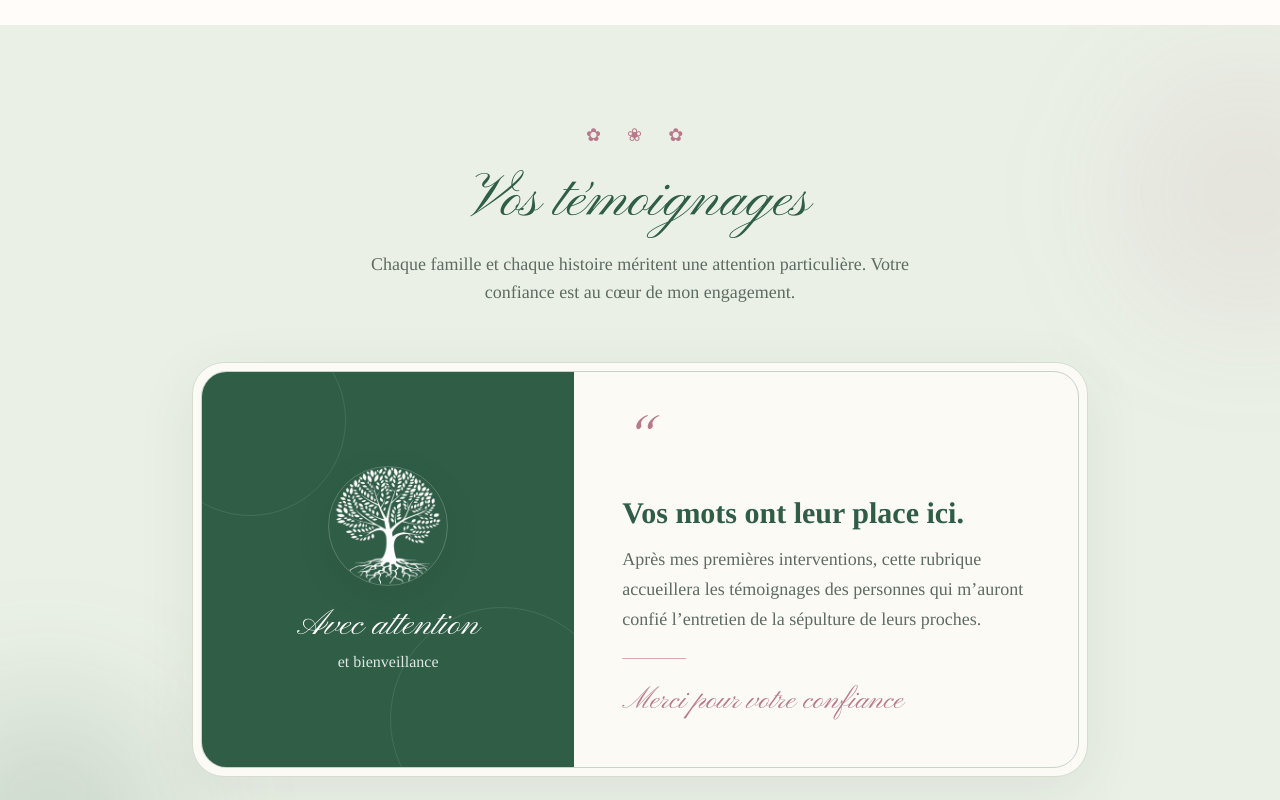
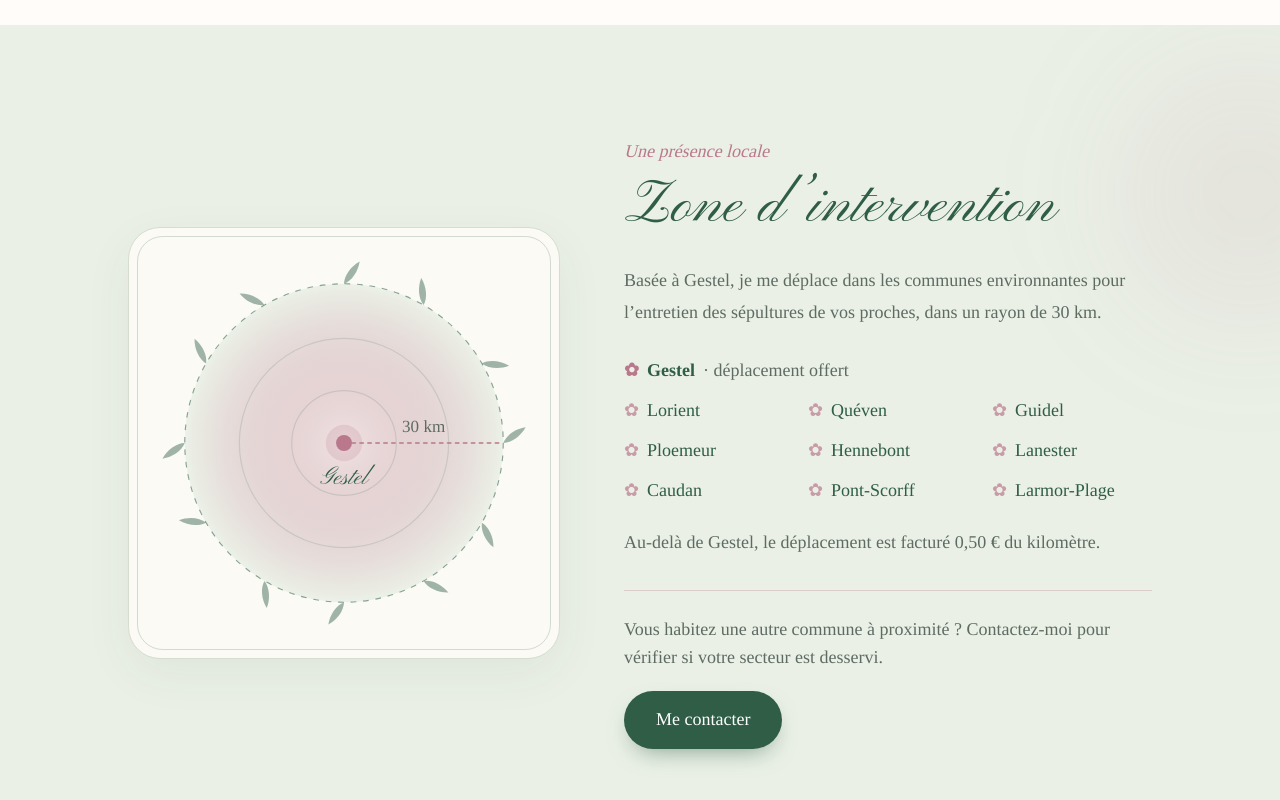
Before and after one commit to GumSurf/gardien-de-memoire, a Next.js app: page / in a window 1280 px wide. Shown: the part 6940-7740 px from the top of the page. Built offline with nearby package versions, Linux system fonts and the light colour scheme.

Commit message:
Ajoute le composant ZoneIntervention et met à jour les composants Services et Contact pour améliorer la structure et la clarté.

```diff
--- a/src/app/page.tsx
+++ b/src/app/page.tsx
@@ -7,6 +7,7 @@ import Contact from "@/components/Contact";
 import Faq from "@/components/Faq";
 import Footer from "@/components/Footer";
 import AvisClients from "@/components/AvisClients";
+import ZoneIntervention from "@/components/ZoneIntervention";
 
 
 export default function Home() {
@@ -18,6 +19,7 @@ export default function Home() {
         <About />
         <Quote />
         <Services />
+        <ZoneIntervention />
         <AvisClients />
         <Faq />
         <Contact />
--- a/src/components/AvisClients.tsx
+++ b/src/components/AvisClients.tsx
@@ -5,7 +5,7 @@ export default function AvisClients() {
     <section id="avis" className="relative overflow-hidden bg-doux px-5 py-24">
       {/* Halos décoratifs */}
       <div className="pointer-events-none absolute -right-24 top-10 h-64 w-64 rounded-full bg-rose/10 blur-3xl" aria-hidden="true" />
-      <div className="pointer-events-none absolute -bottom-20 -left-20 h-64 w-64 rounded-full bg-vert/15 blur-3xl" aria-hidden="true" />
+
 
       <div className="relative mx-auto max-w-5xl">
         <div className="mx-auto mb-14 max-w-2xl text-center">
--- a/src/components/Contact.tsx
+++ b/src/components/Contact.tsx
@@ -74,7 +74,6 @@ export default function Contact() {
               </span>
             </span>
           </a>
-
           {/* E-mail */}
           <a
             href={`mailto:${contact.mail}`}
@@ -101,7 +100,7 @@ export default function Contact() {
                 Adresse e-mail
               </span>
 
-              <span className="mt-1 block break-all font-semibold text-vert transition-colors group-hover:text-rose">
+              <span className="mt-1 block whitespace-nowrap text-xs font-semibold text-vert transition-colors group-hover:text-rose sm:text-sm">
                 {contact.mail}
               </span>
 
--- a/src/components/Services.tsx
+++ b/src/components/Services.tsx
@@ -179,7 +179,7 @@ export default function Services() {
         </header>
 
         {/* Prestations à l'unité */}
-        <div className="mt-20 sm:mt-24">
+        <div id="prestations" className="mt-20 sm:mt-24">
           <div className="mb-10 flex flex-col gap-3 sm:flex-row sm:items-end sm:justify-between">
             <div>
               <p className="text-xs font-semibold uppercase tracking-[0.25em] text-rose">
@@ -293,7 +293,7 @@ export default function Services() {
         </div>
 
         {/* Formules annuelles */}
-        <div className="mt-24 sm:mt-28">
+        <div id="formules" className="mt-24 sm:mt-28">
           <header className="mx-auto max-w-2xl text-center">
             <p className="text-xs font-semibold uppercase tracking-[0.25em] text-rose">
               02 / Toute l’année
--- /dev/null
+++ b/src/components/ZoneIntervention.tsx
@@ -0,0 +1,105 @@
+import { frais } from "@/lib/content";
+
+const villes = [
+  "Lorient", "Quéven", "Guidel", "Ploemeur", "Hennebont",
+  "Lanester", "Caudan", "Pont-Scorff", "Larmor-Plage",
+];
+
+/* Schéma de la zone (pas une carte) : Gestel au centre, rayon de 30 km */
+function SchemaZone() {
+  const feuilles = Array.from({ length: 12 }, (_, i) => i * 30);
+  return (
+    <svg viewBox="0 0 320 320" className="mx-auto w-full max-w-sm" role="img" aria-label="Schéma de la zone d’intervention : un rayon de 30 km autour de Gestel">
+      <defs>
+        <radialGradient id="zone-halo" cx="50%" cy="50%" r="50%">
+          <stop offset="0" stopColor="var(--color-rose)" stopOpacity="0.18" />
+          <stop offset="1" stopColor="var(--color-doux)" stopOpacity="0.9" />
+        </radialGradient>
+      </defs>
+
+      <circle cx="160" cy="160" r="140" fill="url(#zone-halo)" className="stroke-vert" strokeOpacity="0.55" strokeDasharray="5 6" />
+      <circle cx="160" cy="160" r="92" fill="none" className="stroke-vert" strokeOpacity="0.15" />
+      <circle cx="160" cy="160" r="46" fill="none" className="stroke-vert" strokeOpacity="0.15" />
+
+      {/* Feuilles le long du cercle */}
+      {feuilles.map((a) => (
+        <path
+          key={a}
+          d="M0 0C4-6 4-16 0-24C-4-16-4-6 0 0Z"
+          transform={`rotate(${a} 160 160) translate(160 20) rotate(${a % 60 === 0 ? 35 : -35})`}
+          className="fill-vert"
+          fillOpacity="0.45"
+        />
+      ))}
+
+      {/* Rayon de 30 km */}
+      <path d="M160 160H300" className="stroke-rose" strokeWidth="1.4" strokeDasharray="3 4" strokeLinecap="round" />
+      <text x="230" y="150" textAnchor="middle" className="fill-gris" fontSize="15">30 km</text>
+
+      {/* Gestel */}
+      <circle cx="160" cy="160" r="16" className="fill-rose" fillOpacity="0.2" />
+      <circle cx="160" cy="160" r="7" className="fill-rose" />
+      <text x="160" y="196" textAnchor="middle" className="fill-vert" fontSize="22" fontFamily="var(--font-script)">Gestel</text>
+    </svg>
+  );
+}
+
+export default function ZoneIntervention() {
+  return (
+    <section id="zone-intervention" className="relative overflow-hidden bg-doux px-5 py-24 sm:py-28" aria-labelledby="zone-title">
+      <div className="pointer-events-none absolute -right-24 top-10 h-64 w-64 rounded-full bg-rose/10 blur-3xl" aria-hidden="true" />
+
+      <div className="relative mx-auto max-w-5xl">
+        <div className="grid items-center gap-12 md:grid-cols-[0.9fr_1.1fr] md:gap-16">
+          {/* Schéma */}
+          <div className="rounded-[2rem] border border-trait bg-fond p-2 shadow-[0_15px_50px_rgba(47,69,53,0.06)]">
+            <div className="rounded-[1.6rem] border border-vert/20 p-6">
+              <SchemaZone />
+            </div>
+          </div>
+
+          {/* Texte et communes */}
+          <div>
+            <p className="text-lg italic text-rose">Une présence locale</p>
+            <h2 id="zone-title" className="mt-1 font-script text-5xl leading-tight text-vert sm:text-6xl">
+              Zone d’intervention
+            </h2>
+            <p className="mt-5 text-lg leading-8 text-gris">
+              Basée à {frais.gratuitA}, je me déplace dans les communes environnantes pour l’entretien des sépultures de vos proches, dans un rayon de {frais.rayonKm} km.
+            </p>
+
+            <ul className="mt-7 grid grid-cols-2 gap-x-6 gap-y-3 text-lg sm:grid-cols-3">
+              <li className="col-span-2 flex items-center gap-2 font-bold text-vert sm:col-span-3">
+                <span className="text-rose" aria-hidden="true">✿</span>
+                {frais.gratuitA}
+                <span className="font-normal text-gris">· déplacement offert</span>
+              </li>
+              {villes.map((ville) => (
+                <li key={ville} className="flex items-center gap-2 text-vert">
+                  <span className="text-rose/70" aria-hidden="true">✿</span>
+                  {ville}
+                </li>
+              ))}
+            </ul>
+
+            <p className="mt-6 text-gris">
+              Au-delà de {frais.gratuitA}, le déplacement est facturé {frais.prixKm} € du kilomètre.
+            </p>
+
+            <div className="mt-8 border-t border-rose/30 pt-6">
+              <p className="text-lg leading-7 text-gris">
+                Vous habitez une autre commune à proximité ? Contactez-moi pour vérifier si votre secteur est desservi.
+              </p>
+              <a
+                href="#contact"
+                className="mt-5 inline-block rounded-full bg-vert px-8 py-3.5 text-white shadow-[0_10px_24px_-10px_rgb(47_93_70_/_0.6)] transition hover:-translate-y-0.5 hover:bg-[#244a38] focus-visible:outline-2 focus-visible:outline-offset-4 focus-visible:outline-vert"
+              >
+                Me contacter
+              </a>
+            </div>
+          </div>
+        </div>
+      </div>
+    </section>
+  );
+}
```
